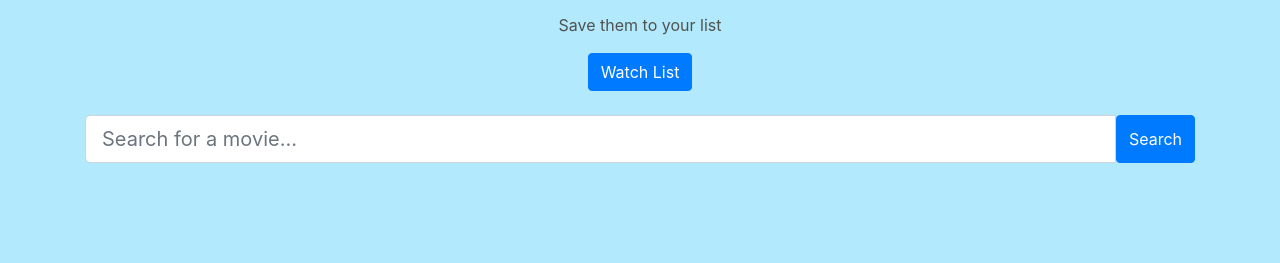
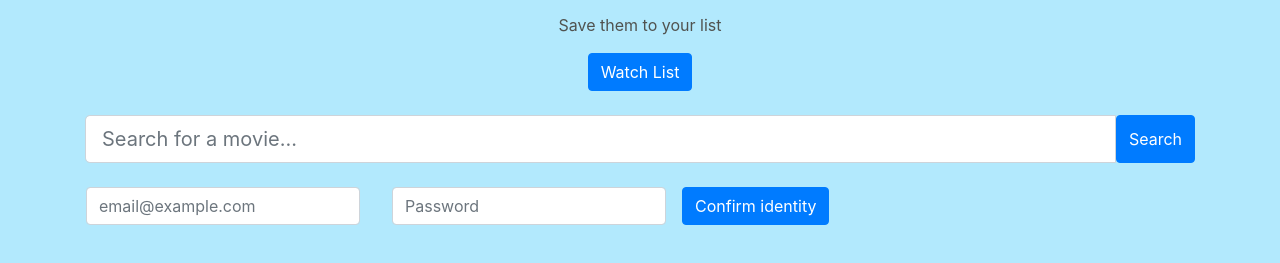
Before and after one commit to dbc257/movie-website, a plain HTML site: page index.html in a window 1280 px wide. Shown: the part 141-404 px from the top of the page. Drawn offline with nearby package versions, Linux system fonts and the light colour scheme.

Commit message:
initial commit

```diff
--- a/index.html
+++ b/index.html
@@ -22,6 +22,7 @@
           >
         </div>
       </div>
+
       <br />
       <div class="row">
         <div class="col-12 search">
@@ -43,6 +44,33 @@
           </form>
         </div>
       </div>
+      <br />
+      <div class="row">
+        <form class="form-inline">
+          <div class="form-group mx-sm-3 mb-2">
+            <label for="staticEmail2" class="sr-only">Email</label>
+            <input
+              type="text"
+              class="form-control"
+              id="staticEmail2"
+              placeholder="email@example.com"
+            />
+          </div>
+          <div class="form-group mx-sm-3 mb-2">
+            <label for="inputPassword2" class="sr-only">Password</label>
+            <input
+              type="password"
+              class="form-control"
+              id="inputPassword2"
+              placeholder="Password"
+            />
+          </div>
+          <button type="submit" class="btn btn-primary mb-2">
+            Confirm identity
+          </button>
+        </form>
+      </div>
+      <br />
     </div>
     <br />
     <div class="container">
```
Also changed, not shown: 1 other file.
